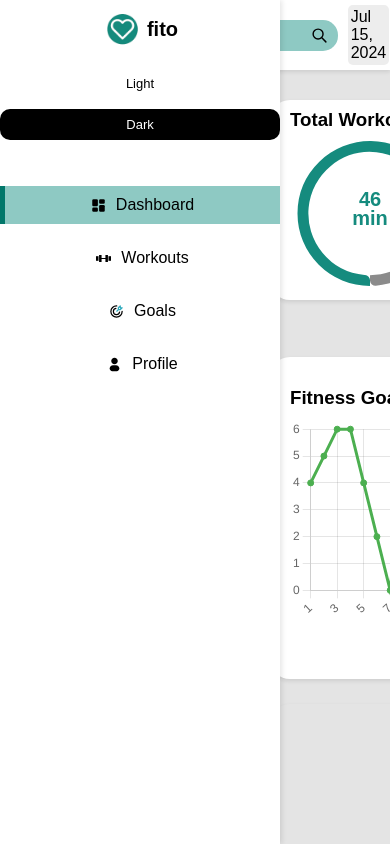
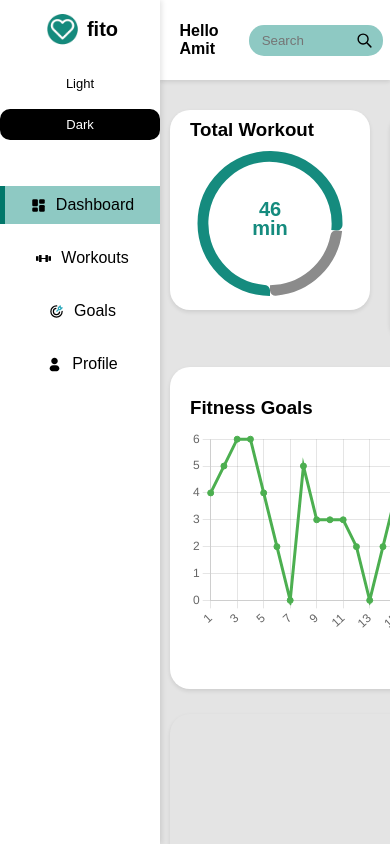
Before and after one commit to sapatevaibhav/react-fitness-dashboard, a React (Create React App) app: page / in a window 390 px wide. Built offline with nearby package versions, Linux system fonts and the light colour scheme.

Commit message:
UI improvements

```diff
--- a/src/components/Header.css
+++ b/src/components/Header.css
@@ -116,9 +116,6 @@
   .search-bar input {
     width: 80px;
   }
-  .header {
-    padding: 5px 5%;
-  }
   .time {
     display: none;
   }
--- a/src/components/Home.css
+++ b/src/components/Home.css
@@ -30,7 +30,7 @@
   flex: 1;
   margin-top: 60px;
   overflow-y: auto;
-  padding: 20px;
+  padding: 30px;
 }
 
 .charts {
@@ -39,19 +39,22 @@
 
 .charts > div {
   background-color: #ffffff;
-  /* padding: 20px; */
   border-radius: 25px;
-  margin-bottom: 20px;
+  /* margin-bottom: 20px; */
+}
+
+.goals-chart,
+.progress-chart {
+  padding: 20px;
 }
 
 .goals-chart {
-  margin: 30px;
+  margin-top: 30px;
 }
 
 .progress-chart {
   height: 315px;
   padding-left: 30px;
-  margin: 30px;
 }
 
 .header-2 {
@@ -68,7 +71,7 @@
 
 @media (max-width: 1024px) {
   .main-content-wrapper {
-    margin-left: 0px;
+    margin-left: 30px;
   }
   .header {
     left: 220px;
@@ -77,18 +80,18 @@
 
 @media (max-width: 768px) {
   .main-content-wrapper {
-    margin-left: -30px;
+    margin-left: -10px;
   }
   .header {
-    left: 116px;
+    left: 160px;
   }
 }
 
 @media (max-width: 480px) {
   .main-content-wrapper {
-    margin-left: -30px;
+    margin-left: -20px;
   }
   .header {
-    left: 115px;
+    left: 160px;
   }
 }
--- a/src/components/Sidebar.css
+++ b/src/components/Sidebar.css
@@ -8,7 +8,6 @@ nav ul li i {
   margin-right: 10px;
 }
 .sidebar {
-  min-width: 280px;
   background-color: #fff;
   display: flex;
   flex-direction: column;
@@ -79,11 +78,15 @@ nav ul li:hover {
   .sidebar-image {
     width: 30px;
   }
+  .sidebar {
+    min-width: 280px;
+  }
 }
 
 @media (max-width: 1024px) {
   .sidebar {
     width: 220px;
+    min-width: 220px;
   }
   .logo img {
     width: 50px;
@@ -108,7 +111,8 @@ nav ul li:hover {
 }
 @media (max-width: 768px) {
   .sidebar {
-    width: 180px;
+    width: 160px;
+    min-width: 160px;
   }
   .logo img {
     width: 40px;
```
